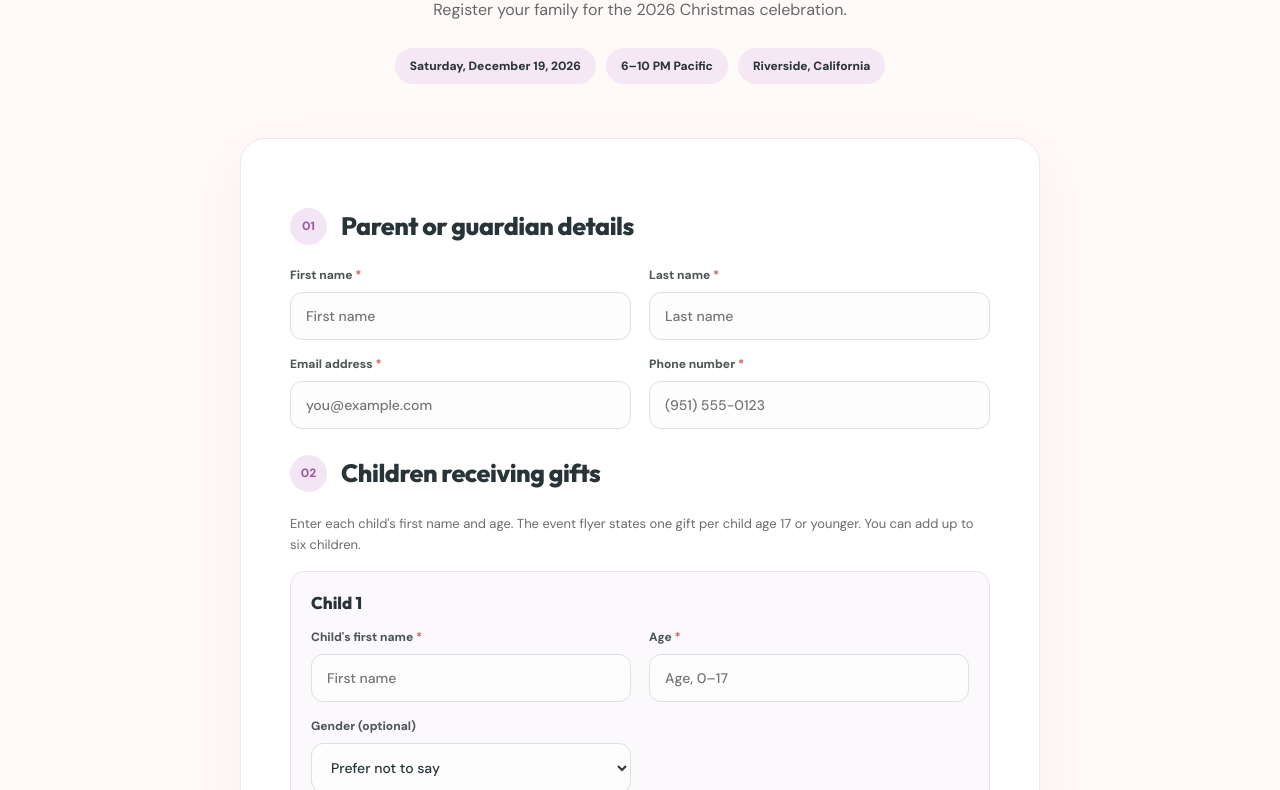
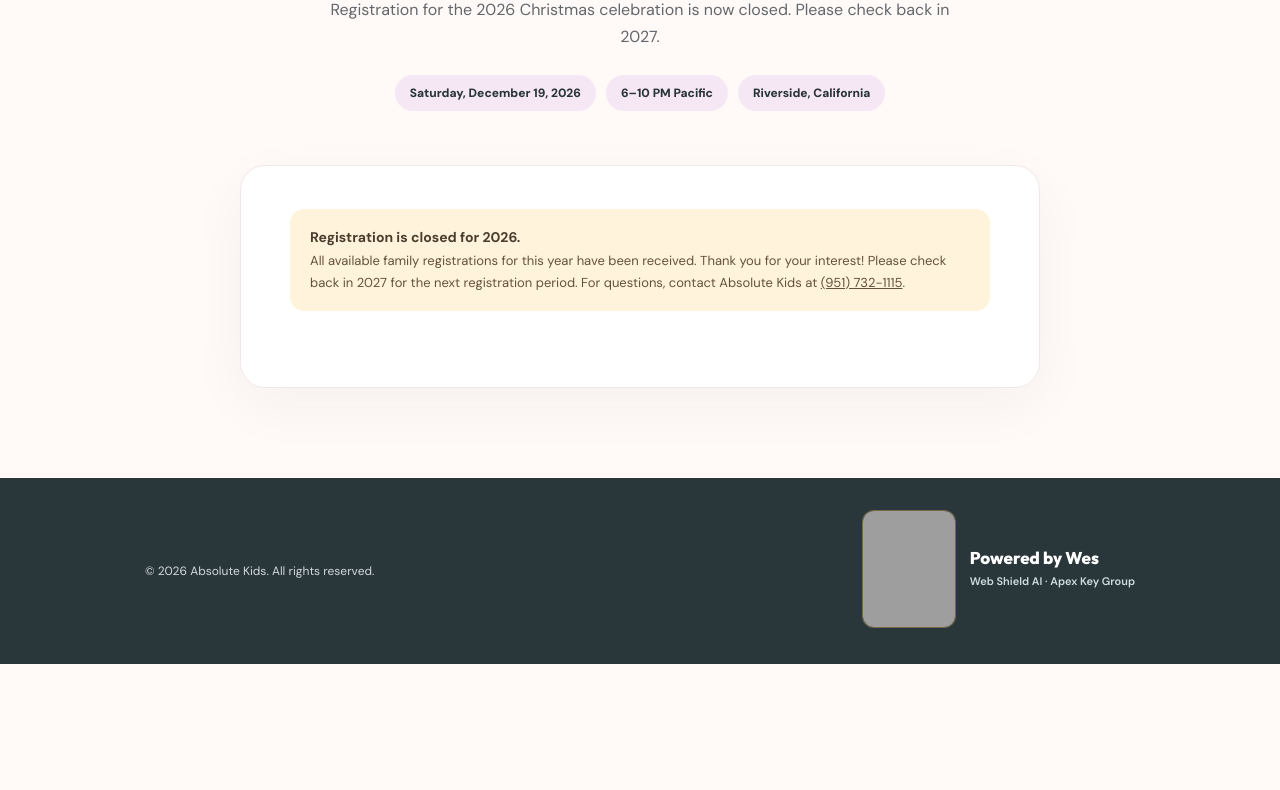
Before and after one commit to ganttformation-1/absolute-kids-redesign-demo, a plain HTML site: page registration.html in a window 1280 px wide. Shown: the part 273-1063 px from the top of the page. After the commit the page ends 937 px from the top, so only its background shows below. Drawn offline with Linux system fonts and the light colour scheme; grey boxes are pictures that could not be loaded.

Commit message:
Restore closed registration until backend is enabled for test

```diff
--- a/registration.html
+++ b/registration.html
@@ -1,6 +1,6 @@
 <!doctype html>
 <html lang="en"><head><meta charset="utf-8"><meta name="viewport" content="width=device-width,initial-scale=1"><meta name="robots" content="noindex,nofollow"><meta name="theme-color" content="#fffaf8">
-<title>Christmas Registration | Absolute Kids</title>
+<title>Christmas Registration Closed | Absolute Kids</title>
 <link rel="preconnect" href="https://fonts.googleapis.com"><link rel="preconnect" href="https://fonts.gstatic.com" crossorigin><link href="https://fonts.googleapis.com/css2?family=DM+Sans:wght@400;500;600;700;800&family=Outfit:wght@400;500;600;700;800;900&display=swap" rel="stylesheet">
 <style>
 :root{--ink:#283438;--muted:#63676b;--coral:#e2745a;--lavender:#b68bc8;--cream:#fffaf8}
@@ -60,10 +60,10 @@ a{color:inherit}
 <body>
 <header class="site-top"><div class="container"><a class="brand" href="/">absolute<span>kids</span><b>.</b></a><a class="back" href="/#christmas">← Back to Christmas</a></div></header>
 <main>
-<section class="intro"><div class="container"><div class="eyebrow">✳ Christmas Gift Giving</div><h1>Family <em>Registration</em></h1><p>Register your family for the 2026 Christmas celebration.</p><div class="date-row"><span>Saturday, December 19, 2026</span><span>6–10 PM Pacific</span><span>Riverside, California</span></div></div></section>
+<section class="intro"><div class="container"><div class="eyebrow">✳ Christmas Gift Giving</div><h1>Registration <em>Closed</em></h1><p>Registration for the 2026 Christmas celebration is now closed. Please check back in 2027.</p><div class="date-row"><span>Saturday, December 19, 2026</span><span>6–10 PM Pacific</span><span>Riverside, California</span></div></div></section>
 <section class="main-content"><div class="container"><div class="form-card">
-
-<form id="family-form" autocomplete="on"><div style="position:absolute;left:-9999px" aria-hidden="true"><label>Website<input name="website" tabindex="-1" autocomplete="off"></label></div>
+<div class="preview" role="status"><strong>Registration is closed for 2026.</strong>All available family registrations for this year have been received. Thank you for your interest! Please check back in 2027 for the next registration period. For questions, contact Absolute Kids at <a href="tel:+19517321115">(951) 732-1115</a>.</div>
+<form id="family-form" autocomplete="on" hidden aria-hidden="true"><div style="position:absolute;left:-9999px" aria-hidden="true"><label>Website<input name="website" tabindex="-1" autocomplete="off"></label></div>
 <div class="step"><span class="number">01</span><h2>Parent or guardian details</h2></div>
 <div class="fields">
 <label class="field">First name <span class="required">*</span><input name="first_name" autocomplete="given-name" maxlength="80" placeholder="First name" required></label>
```
